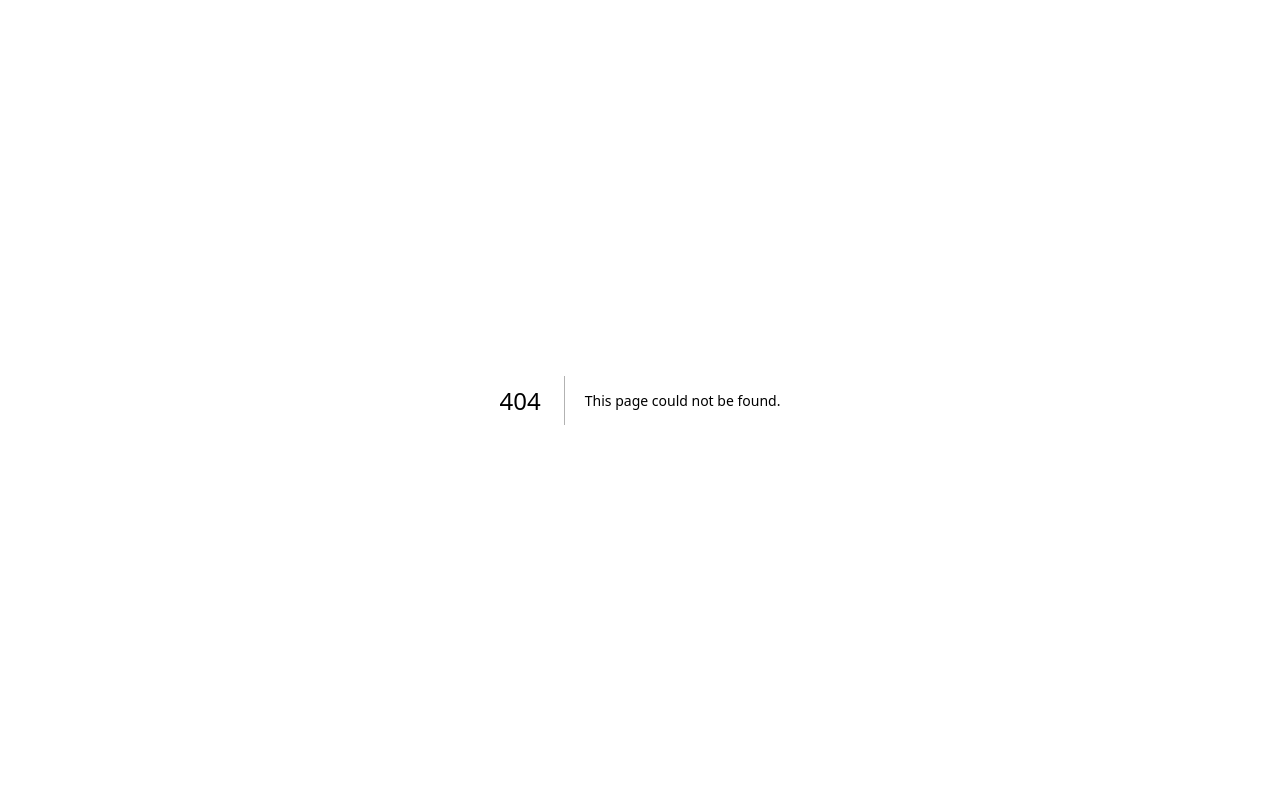
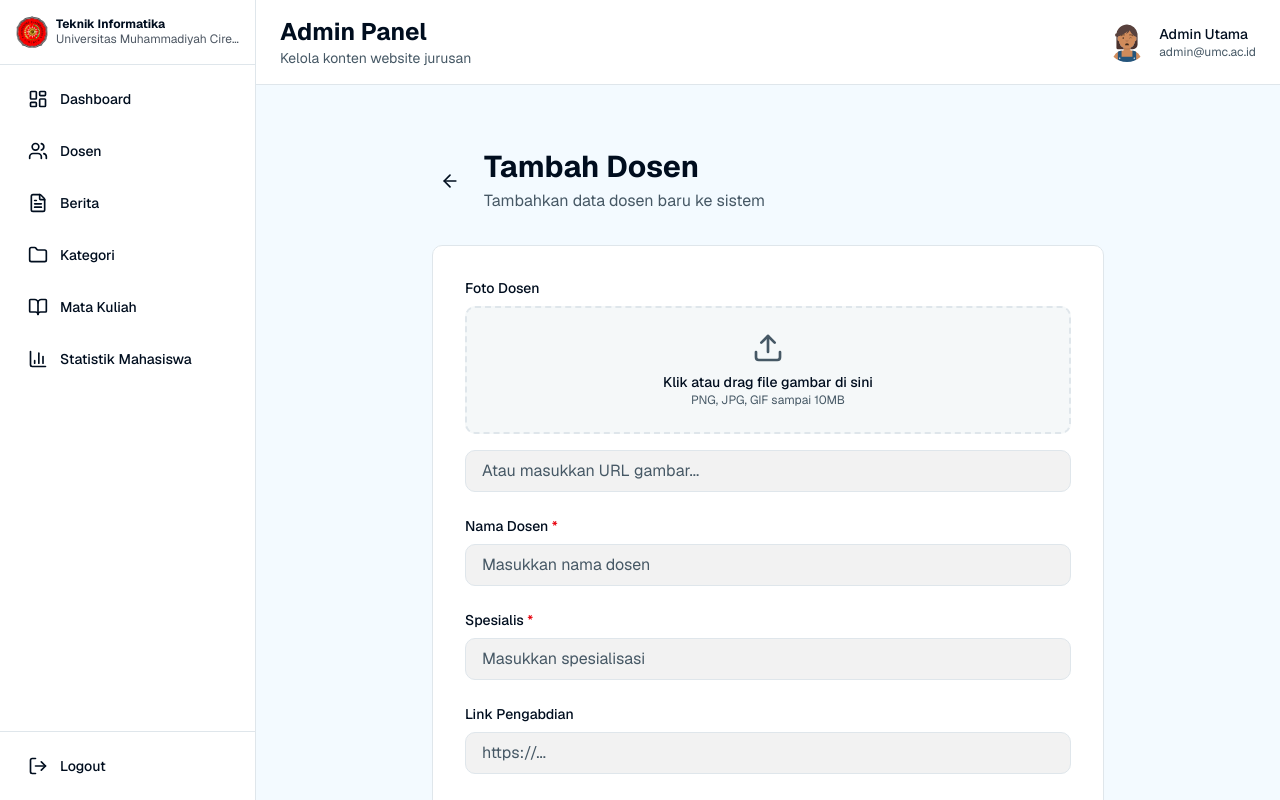
Before and after one commit to umc-dev/it-umc-dashboard, a Next.js app: page /dashboard/dosen/tambah in a window 1280 px wide. Before the commit this address had no page. Built offline with nearby package versions, Linux system fonts and the light colour scheme.

Commit message:
feat(lecturer): implement add lecturer page

```diff
--- /dev/null
+++ b/app/dashboard/dosen/tambah/page.tsx
@@ -0,0 +1,11 @@
+import type { Metadata } from 'next'
+import { FormAddDosen } from '@/components/dashboard/dosen/FormAddDosen'
+
+export const metadata: Metadata = {
+  title: 'Tambah Dosen - TI Sistem Manajemen Konten',
+  description: 'Tambahkan dosen baru ke sistem',
+}
+
+export default function TambahDosenPage() {
+  return <FormAddDosen />
+}
--- /dev/null
+++ b/components/dashboard/dosen/FormAddDosen.tsx
@@ -0,0 +1,118 @@
+'use client'
+
+import type React from 'react'
+import { useState } from 'react'
+import { useRouter } from 'next/navigation'
+import { FormHeader } from '@/components/FormHeader'
+import { FormButtons } from '@/components/FormButtons'
+import { ImageUpload } from '@/components/ImageUpload'
+
+const inputClassName =
+  'w-full px-4 py-2 border border-border rounded-lg bg-input text-foreground placeholder:text-muted-foreground focus:outline-none focus:ring-2 focus:ring-ring transition-colors'
+
+export function FormAddDosen() {
+  const router = useRouter()
+  const [isLoading, setIsLoading] = useState(false)
+  const [formData, setFormData] = useState({
+    nama: '',
+    spesialis: '',
+    link_pengabdian: '',
+    link_penelitian: '',
+    link_pengajaran: '',
+    avatar: '',
+  })
+
+  const handleChange = (e: React.ChangeEvent<HTMLInputElement>) => {
+    const { name, value } = e.target
+    setFormData((prev) => ({ ...prev, [name]: value }))
+  }
+
+  const handleImageChange = (value: string) => {
+    setFormData((prev) => ({ ...prev, avatar: value }))
+  }
+
+  const handleSubmit = async (e: React.FormEvent) => {
+    e.preventDefault()
+    setIsLoading(true)
+    await new Promise((resolve) => setTimeout(resolve, 500))
+    router.push('/dashboard/dosen')
+  }
+
+  return (
+    <div className="max-w-2xl mx-auto py-6 sm:py-8">
+      <FormHeader title="Tambah Dosen" description="Tambahkan data dosen baru ke sistem" />
+
+      <form onSubmit={handleSubmit} className="bg-card border border-border rounded-lg p-6 sm:p-8 space-y-6">
+        <ImageUpload label="Foto Dosen" value={formData.avatar} onChange={handleImageChange} preview={true} />
+
+        <div>
+          <label className="block text-sm font-medium text-foreground mb-2">
+            Nama Dosen <span className="text-destructive">*</span>
+          </label>
+          <input
+            type="text"
+            name="nama"
+            value={formData.nama}
+            onChange={handleChange}
+            placeholder="Masukkan nama dosen"
+            required
+            className={inputClassName}
+          />
+        </div>
+
+        <div>
+          <label className="block text-sm font-medium text-foreground mb-2">
+            Spesialis <span className="text-destructive">*</span>
+          </label>
+          <input
+            type="text"
+            name="spesialis"
+            value={formData.spesialis}
+            onChange={handleChange}
+            placeholder="Masukkan spesialisasi"
+            required
+            className={inputClassName}
+          />
+        </div>
+
+        <div>
+          <label className="block text-sm font-medium text-foreground mb-2">Link Pengabdian</label>
+          <input
+            type="url"
+            name="link_pengabdian"
+            value={formData.link_pengabdian}
+            onChange={handleChange}
+            placeholder="https://..."
+            className={inputClassName}
+          />
+        </div>
+
+        <div>
+          <label className="block text-sm font-medium text-foreground mb-2">Link Penelitian</label>
+          <input
+            type="url"
+            name="link_penelitian"
+            value={formData.link_penelitian}
+            onChange={handleChange}
+            placeholder="https://..."
+            className={inputClassName}
+          />
+        </div>
+
+        <div>
+          <label className="block text-sm font-medium text-foreground mb-2">Link Pengajaran</label>
+          <input
+            type="url"
+            name="link_pengajaran"
+            value={formData.link_pengajaran}
+            onChange={handleChange}
+            placeholder="https://..."
+            className={inputClassName}
+          />
+        </div>
+
+        <FormButtons isLoading={isLoading} />
+      </form>
+    </div>
+  )
+}
```
